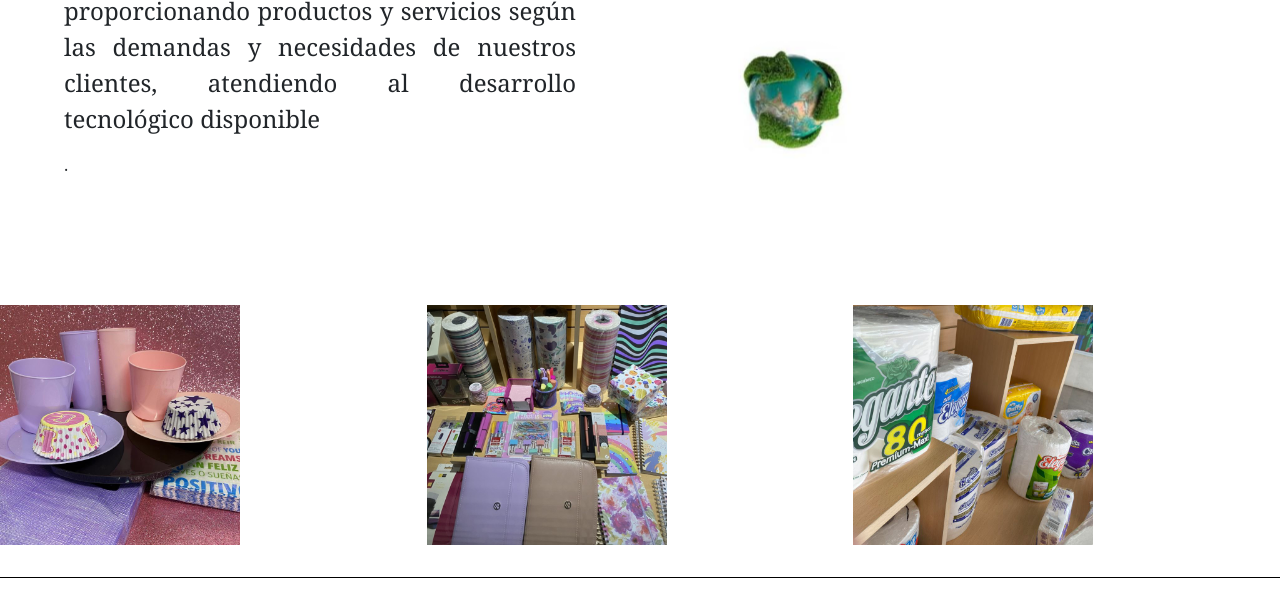
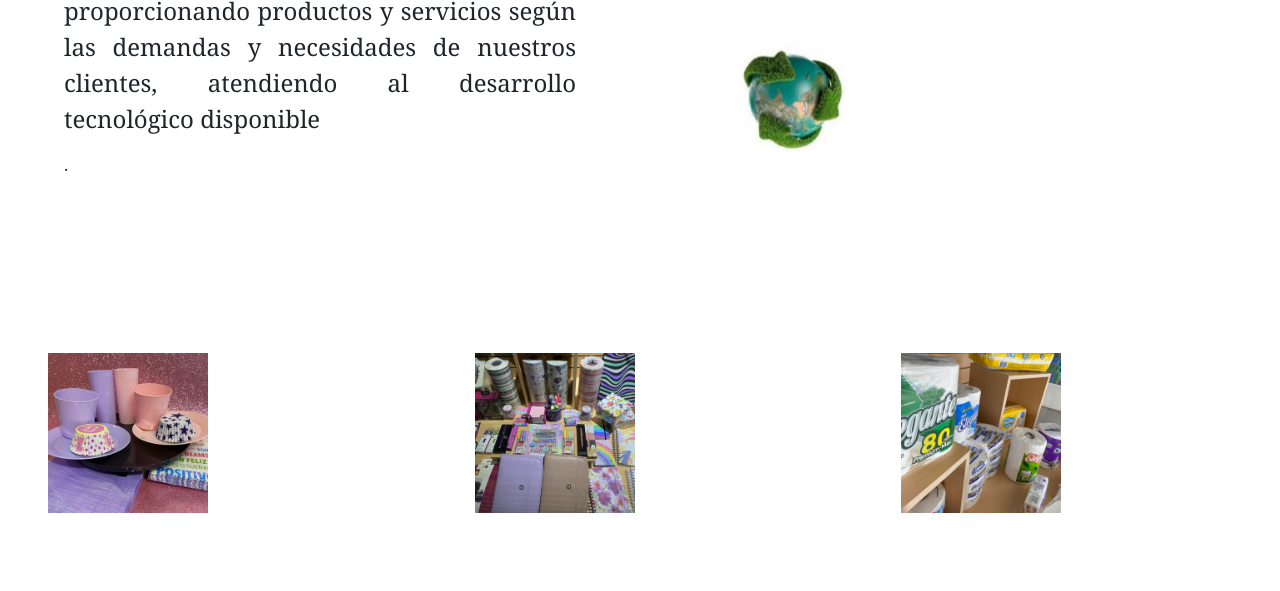
Before and after one commit to Julgardes/Gardes_web_PA, a website: page index.html in a window 1280 px wide. Shown: the part 925-1516 px from the top of the page. Drawn offline with nearby package versions, Linux system fonts and the light colour scheme; a web font is replaced by a local one.

Commit message:
achique medidas card

```diff
--- a/scss/layout/_card_rubros.scss
+++ b/scss/layout/_card_rubros.scss
@@ -8,13 +8,14 @@
     .card_rubro{
         width: 100%;
         height: 100%;
+        padding: 3rem;
         justify-content: space-around;
         align-content: stretch;
         position: relative;
         cursor: pointer;
             .img_rubro{
-                width: 15rem;
-                height: 15rem;
+                width: 10rem;
+                height: 10rem;
                 border-radius: inherit;
                 display: flex;
                 align-items: stretch;
```
Also changed, not shown: css/style.css, 1 other file.
